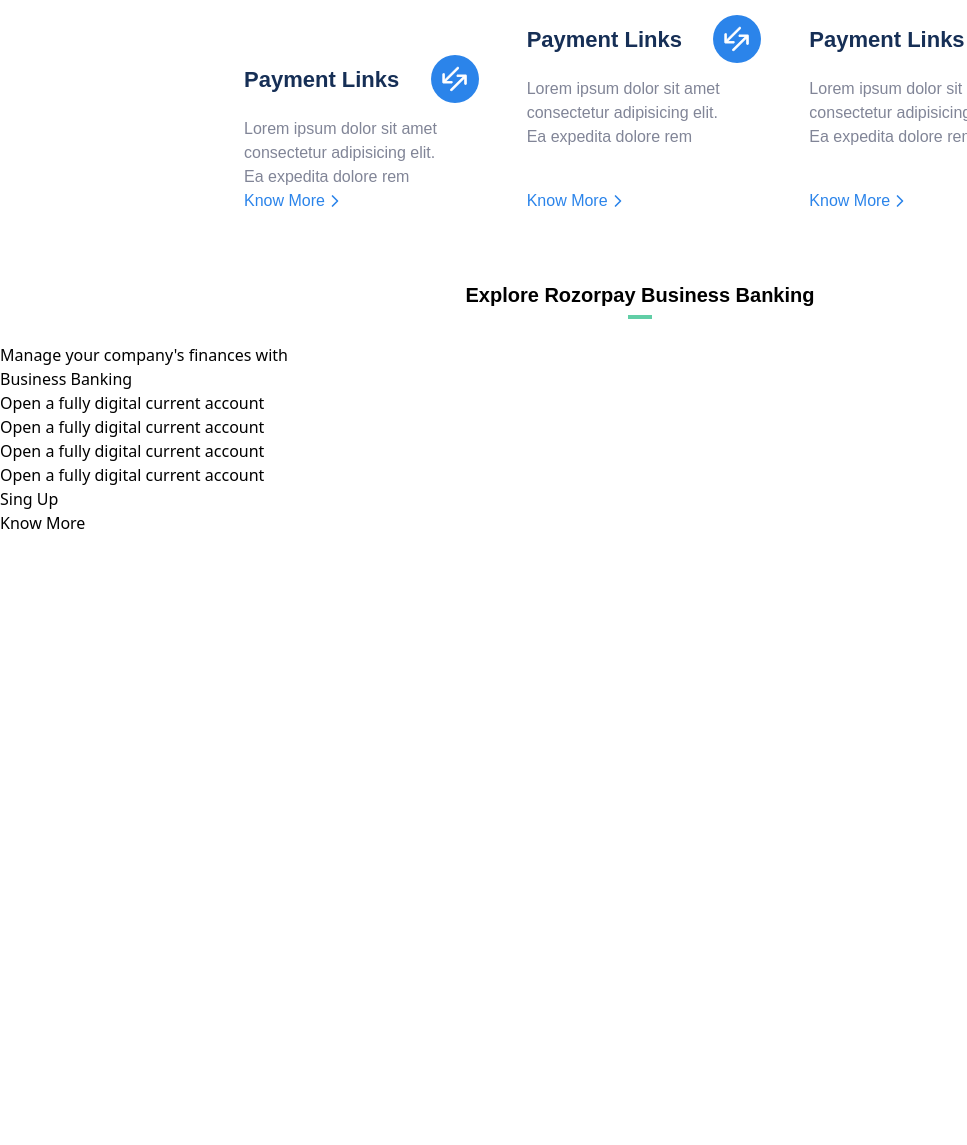
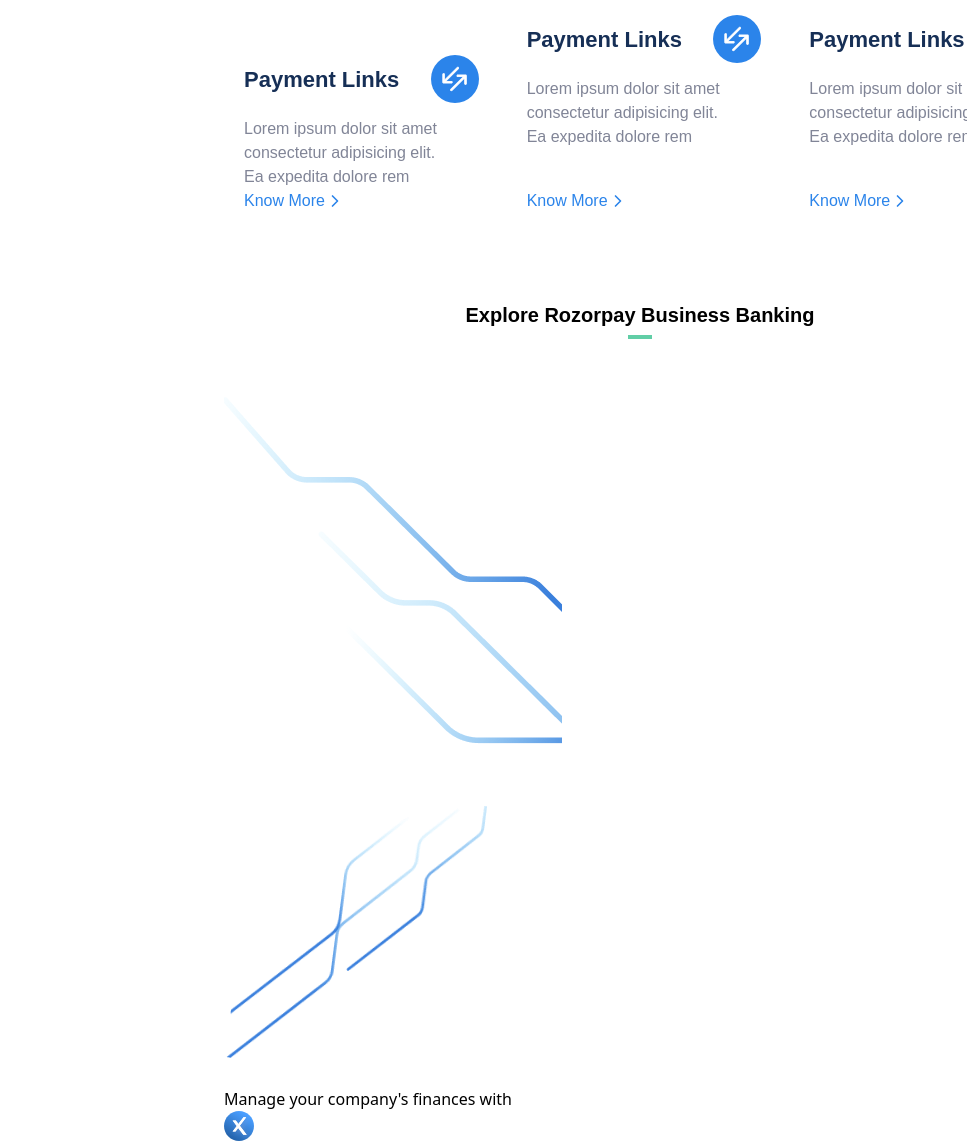
Before and after one commit to Surajsahu01/Tailwind-Css, a website built with Vite: page index.html in a window 1280 px wide. Shown: the part 1545-2690 px from the top of the page, without its empty margins (0-967 px from the left). Before the commit the page ends 2080 px from the top, so only its background shows below. Built offline with nearby package versions, Linux system fonts and the light colour scheme; files whose address does not match are found by name.

Commit message:
add code

```diff
--- a/index.html
+++ b/index.html
@@ -123,7 +123,7 @@
           <img src="./images/hero-illustration.jpg" alt="" class=" mt-0 w-[63%] size-9/12 ">
     </div>
         <!-- shape part -->
-    <div class="absolute left-0 right-0 w-[1529px] ">
+    <div class="absolute left-0 right-0 w-[1514px] ">
 
         <img src="./images/hero-shape.svg" alt=""
         class="w-full object-fill ">
@@ -379,18 +379,22 @@
 
     </section>
 
+    <!-- feature section-2 -->
+    <section
+    class="bg-[url(./images\feature-section-2BG.svg)] bg-no-repeat bg-cover  pt-1 pb-1">
+        <div class="relative  w-11/12 max-w-[65%] mx-auto pt-4 ">
 
-    <section>
-        <div>
-            <!--haeding-->
-            <h2 class="text-center font-mullish font-bold text-xl leading-[1.2]">Explore Rozorpay Business Banking</h2>
-            <div class="w-6 h-1 bg-greenLight  mx-auto mt-2 mb-6"></div>
+                <!--haeding-->
+                <h2 class="text-center font-mullish font-bold text-xl leading-[1.2] ">Explore Rozorpay Business Banking</h2>
+                <div class="w-6 h-1 bg-greenLight  mx-auto mt-2 mb-6"></div>
+
+
 
             <!-- main feature box -->
 
             <div>
-                <img src="" alt="">
-                <img src="" alt="">
+                <img src="./images/x-flame-1.png" alt="">
+                <img src="./images/x-flame-2.png" alt="">
 
                 <!-- contaten box -->
                 <div>
@@ -398,7 +402,7 @@
                     <div>
 
                         <h3> Manage your company's finances with</h3>
-                        <img src="" alt="">
+                        <img src="./images/razorpayXicon.svg" alt="">
                         <span>Business Banking</span>
                         <ul>
                             <li>
@@ -430,7 +434,7 @@
                   </div>
 
                   <!-- right part -->
-                  <img src="" alt="">
+                  <img src="./images/buisness-banking.png" alt="">
 
               </div>
 
```
